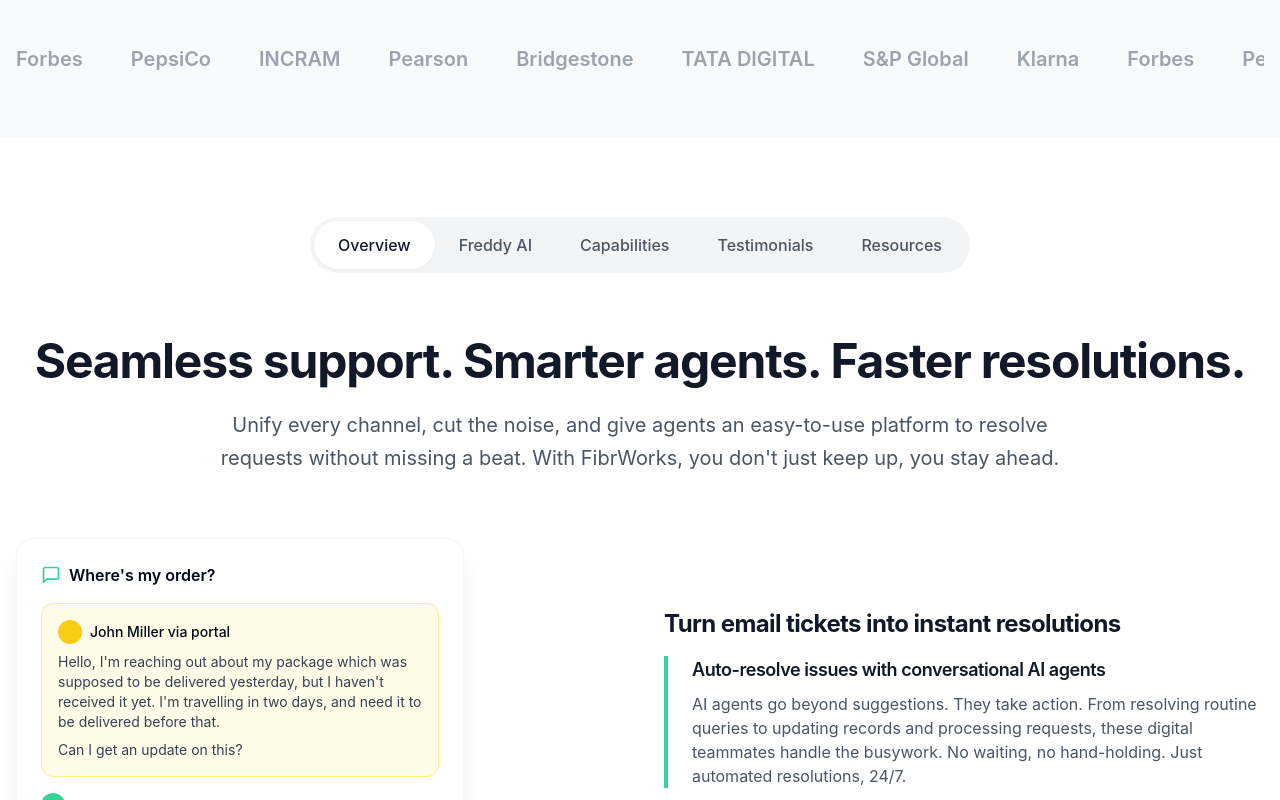
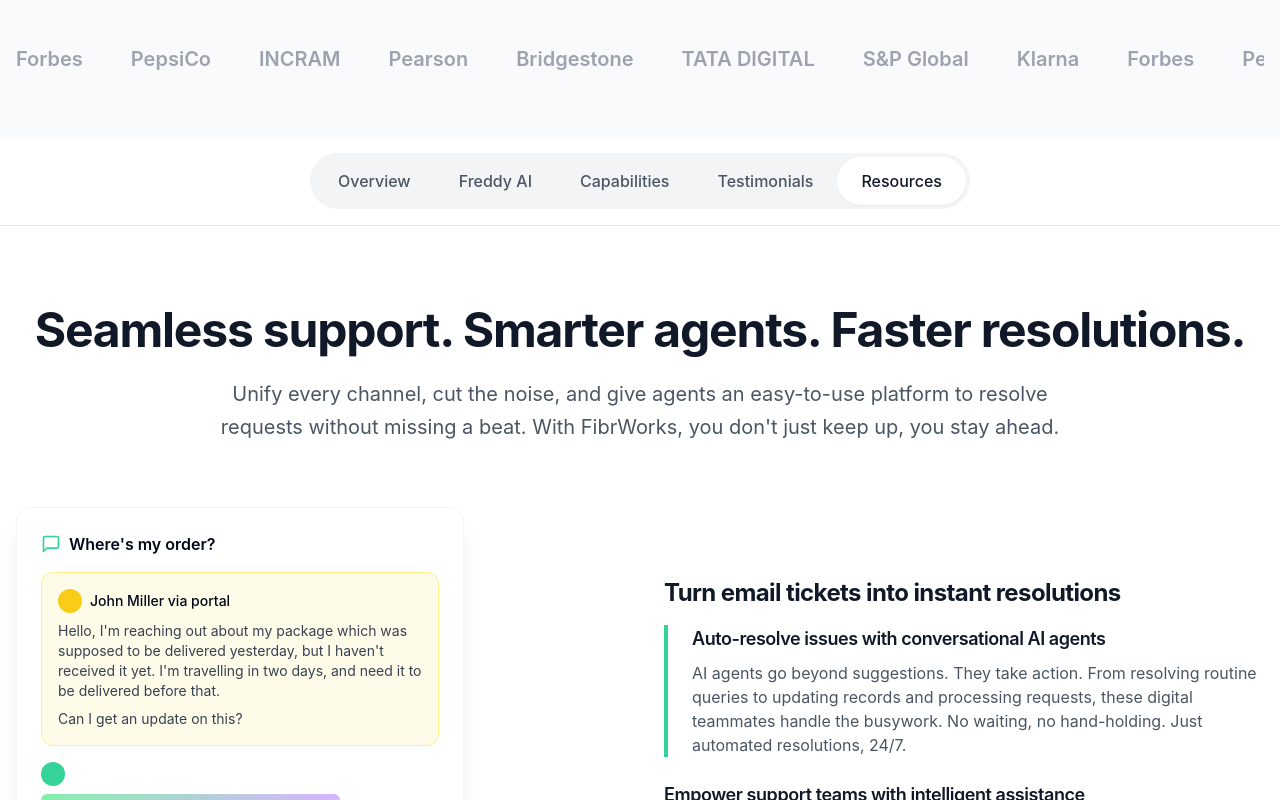
Before and after one commit to Sart200/fibrworks-design-studio, a React (Vite) app: page / in a window 1280 px wide. Shown: the part 860-1660 px from the top of the page. Built offline with nearby package versions, Linux system fonts and the light colour scheme.

Commit message:
Make navigation sticky
Make the navigation tabs sticky to the top of the viewport so that they are always visible. This will allow users to easily switch between sections without having to scroll back to the top of the page.

```diff
--- a/src/components/FeaturesSection.tsx
+++ b/src/components/FeaturesSection.tsx
@@ -1,31 +1,30 @@
+
 import { Button } from "@/components/ui/button";
 import { MessageSquare, Zap, Users, BarChart3 } from "lucide-react";
+import { useState, useEffect } from "react";
 
 const FeaturesSection = () => {
+  const [activeSection, setActiveSection] = useState("overview");
+
   const features = [
     {
       title: "Overview",
-      active: true,
       href: "#overview"
     },
     {
       title: "Freddy AI",
-      active: false,
       href: "#freddy-ai"
     },
     {
       title: "Capabilities",
-      active: false,
       href: "#capabilities"
     },
     {
       title: "Testimonials",
-      active: false,
       href: "#testimonials"
     },
     {
       title: "Resources",
-      active: false,
       href: "#resources"
     }
   ];
@@ -37,18 +36,39 @@ const FeaturesSection = () => {
     }
   };
 
+  useEffect(() => {
+    const handleScroll = () => {
+      const sections = features.map(feature => feature.href.substring(1));
+
+      for (const sectionId of sections) {
+        const element = document.getElementById(sectionId);
+        if (element) {
+          const rect = element.getBoundingClientRect();
+          if (rect.top <= 100 && rect.bottom >= 100) {
+            setActiveSection(sectionId);
+            break;
+          }
+        }
+      }
+    };
+
+    window.addEventListener('scroll', handleScroll);
+    return () => window.removeEventListener('scroll', handleScroll);
+  }, []);
+
   return (
-    <section id="overview" className="py-20 bg-white">
+    <>
+      {/* Sticky Navigation Tabs */}
+      <div className="sticky top-0 z-50 bg-white/95 backdrop-blur-sm border-b border-gray-200 py-4">
         <div className="container mx-auto px-4">
-        {/* Navigation Tabs */}
-        <div className="flex justify-center mb-16">
+          <div className="flex justify-center">
             <div className="flex bg-gray-100 rounded-full p-1">
               {features.map((feature, index) => (
                 <button
                   key={index}
                   onClick={() => scrollToSection(feature.href)}
                   className={`px-6 py-3 rounded-full font-medium transition-all ${
-                  feature.active
+                    activeSection === feature.href.substring(1)
                       ? 'bg-white text-gray-900 shadow-sm'
                       : 'text-gray-600 hover:text-gray-900'
                   }`}
@@ -58,7 +78,11 @@ const FeaturesSection = () => {
               ))}
             </div>
           </div>
+        </div>
+      </div>
 
+      <section id="overview" className="py-20 bg-white">
+        <div className="container mx-auto px-4">
           {/* Main Content */}
           <div className="text-center mb-16">
             <h2 className="text-4xl lg:text-5xl font-bold text-gray-900 mb-6">
@@ -140,6 +164,7 @@ const FeaturesSection = () => {
           </div>
         </div>
       </section>
+    </>
   );
 };
 
```
Lines whose indentation alone changed are shown as unchanged.
